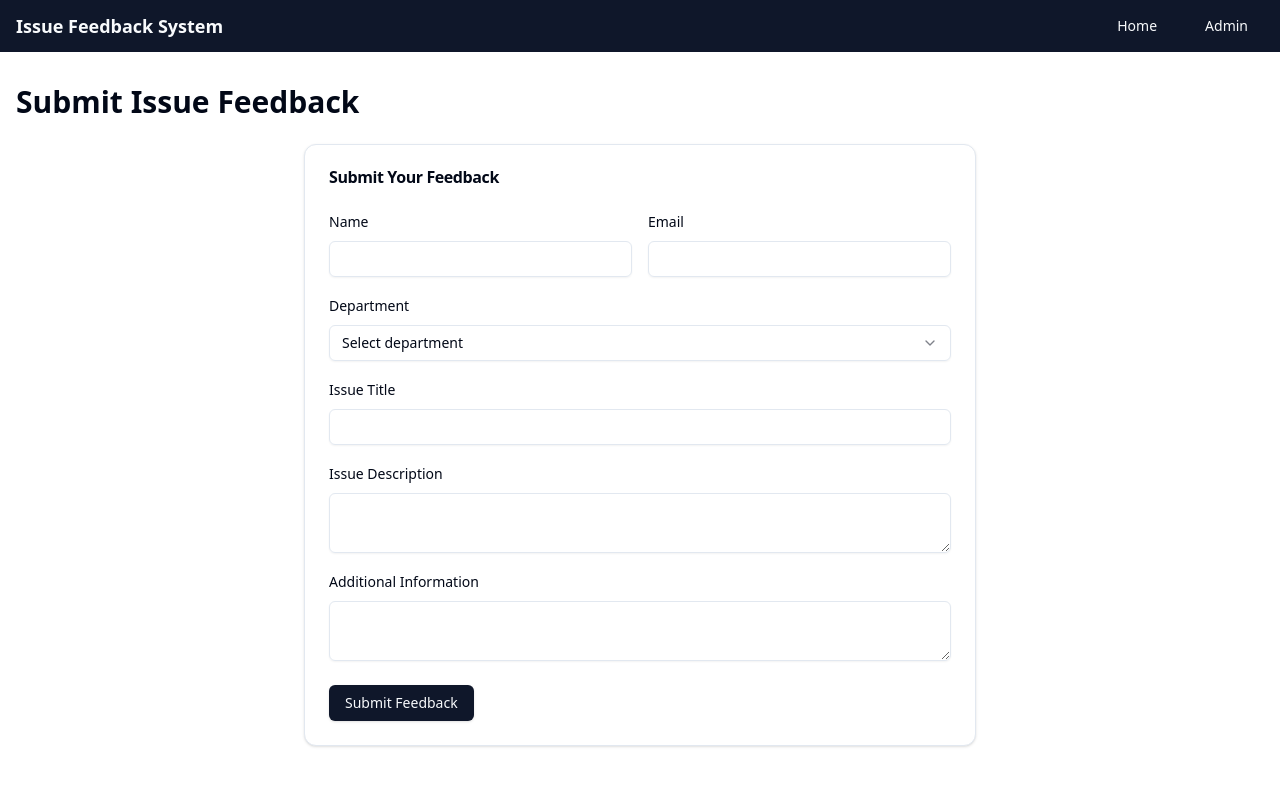
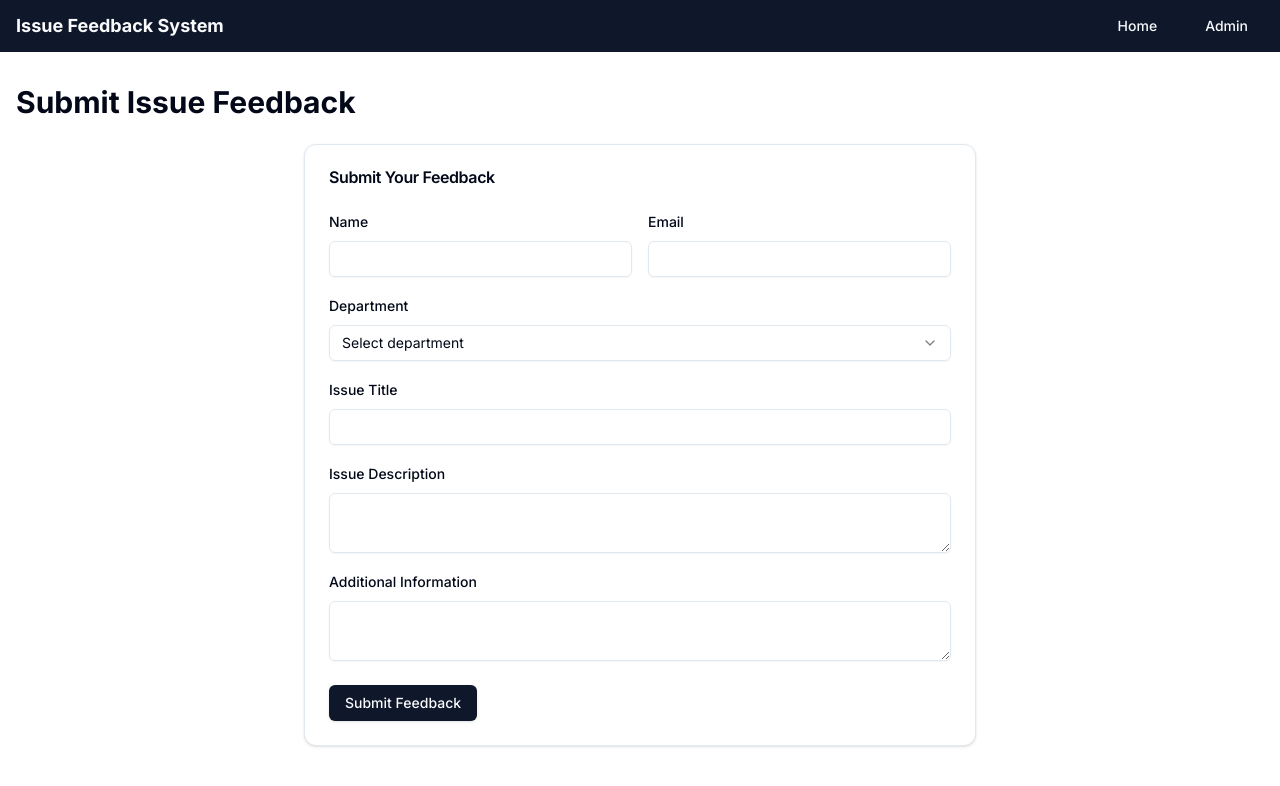
Before and after one commit to ImThanOs36/feedback-system, a Next.js app: page / in a window 1280 px wide. Shown: the top 786 px of the page. Built offline with nearby package versions, Linux system fonts and the light colour scheme.

Commit message:
inter font added back

```diff
--- a/app/layout.tsx
+++ b/app/layout.tsx
@@ -1,15 +1,14 @@
 import './globals.css'
 import type { Metadata } from 'next'
+import { Inter } from 'next/font/google'
 import { Toaster } from "@/components/ui/toaster"
 
-
+const inter = Inter({ subsets: ['latin'] })
 
 export const metadata: Metadata = {
   title: 'Issue Feedback System',
   description: 'System for submitting and managing issue feedback',
 }
-
-
 
 export default function RootLayout({
   children,
@@ -18,7 +17,7 @@ export default function RootLayout({
 }) {
   return (
     <html lang="en">
-      <body >
+      <body className={`${inter.className} bg-background text-foreground`}>
         {children}
         <Toaster />
       </body>
```
